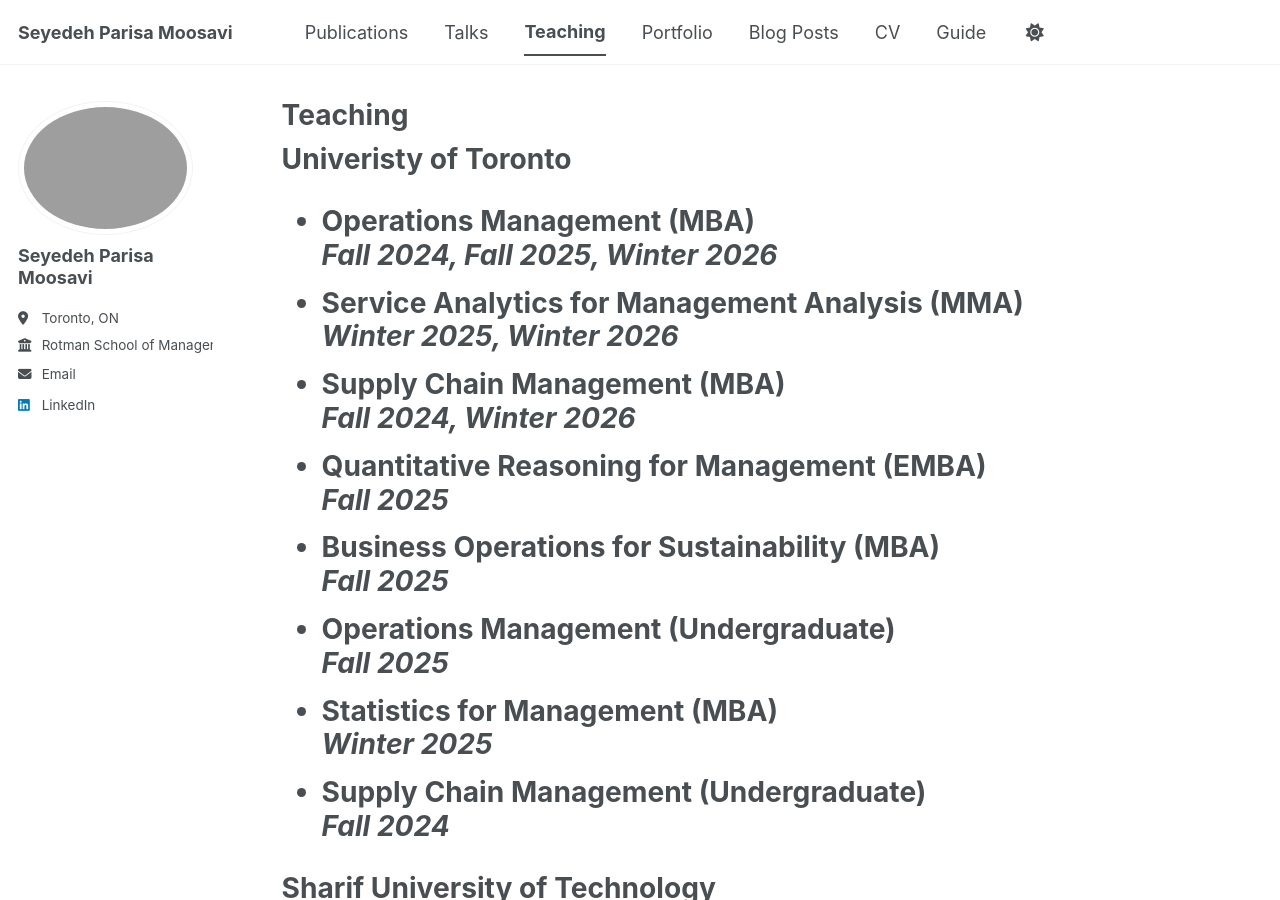
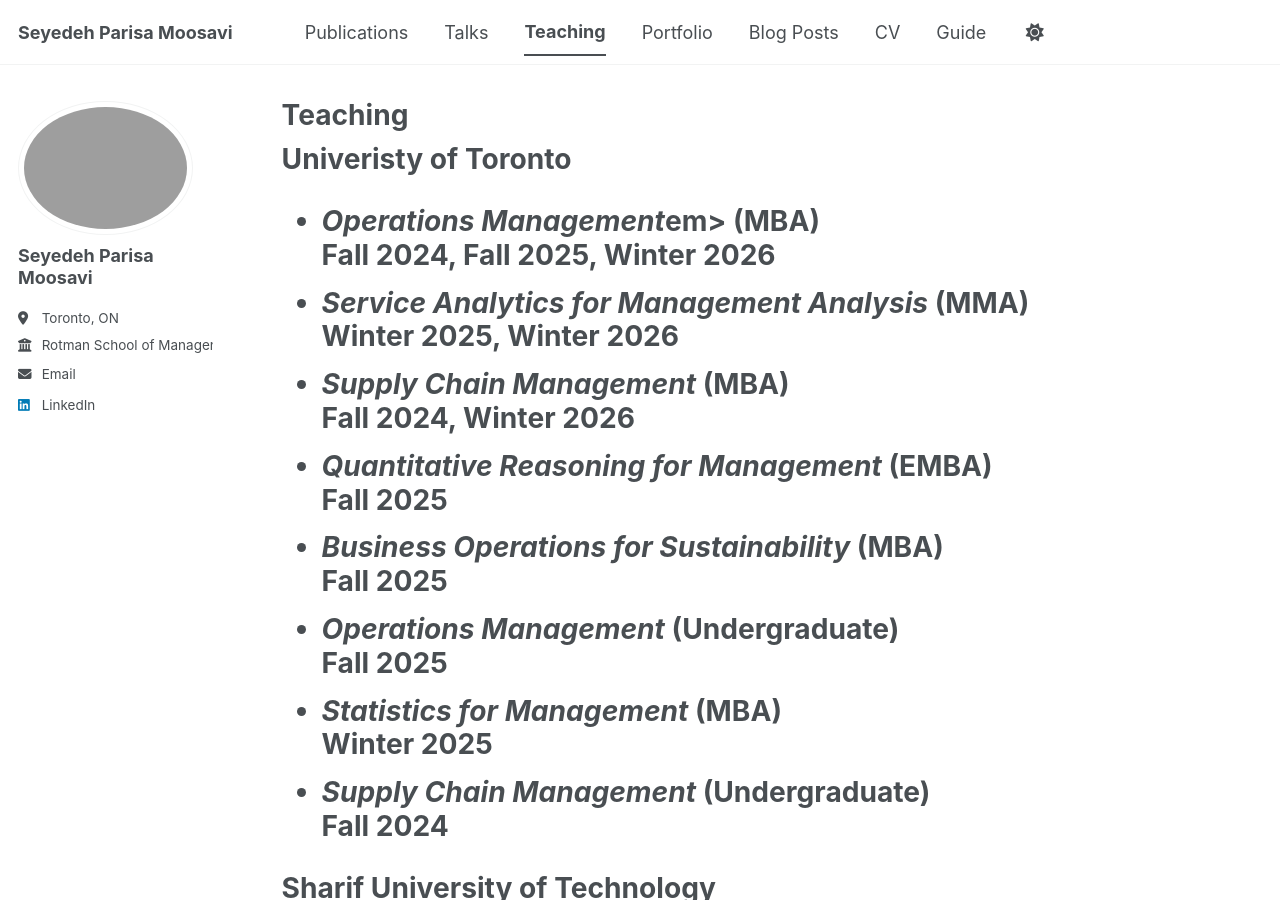
Before and after one commit to parisamsv/parisamsv.github.io, a Jekyll site: the page built from _pages/teaching.html, in a window 1280 px wide and 900 px high. Built offline with Jekyll 4.4.1, drawn with Linux system fonts in a browser that asks for light colours; a script bundle is joined from its source files by our own code; library files that are not in the unit come from our copies.

```diff
--- a/_pages/teaching.html
+++ b/_pages/teaching.html
@@ -8,36 +8,36 @@ author_profile: true
 <h1>Univeristy of Toronto<h1>
 <ul>
   <li>
-    <strong>Operations Management</strong> (MBA)<br>
-    <em>Fall 2024, Fall 2025, Winter 2026</em>
+    <em>Operations Management</em>em> (MBA)<br>
+    Fall 2024, Fall 2025, Winter 2026
   </li>
   <li>
-    <strong>Service Analytics for Management Analysis</strong> (MMA)<br>
-    <em>Winter 2025, Winter 2026</em>
+    <em>Service Analytics for Management Analysis</em> (MMA)<br>
+    Winter 2025, Winter 2026
   </li>
   <li>
-    <strong>Supply Chain Management</strong> (MBA)<br>
-    <em>Fall 2024, Winter 2026</em>
+    <em>Supply Chain Management</em> (MBA)<br>
+    Fall 2024, Winter 2026
   </li>
   <li>
-    <strong>Quantitative Reasoning for Management</strong> (EMBA)<br>
-    <em>Fall 2025</em>
+    <em>Quantitative Reasoning for Management</em> (EMBA)<br>
+    Fall 2025
   </li>
   <li>
-    <strong>Business Operations for Sustainability</strong> (MBA)<br>
-    <em>Fall 2025</em>
+    <em>Business Operations for Sustainability</em> (MBA)<br>
+    Fall 2025
   </li>
   <li>
-    <strong>Operations Management</strong> (Undergraduate)<br>
-    <em>Fall 2025</em>
+    <em>Operations Management</em> (Undergraduate)<br>
+    Fall 2025
   </li>
   <li>
-    <strong>Statistics for Management</strong> (MBA)<br>
-    <em>Winter 2025</em>
+    <em>Statistics for Management</em> (MBA)<br>
+    Winter 2025
   </li>
   <li>
-    <strong>Supply Chain Management</strong> (Undergraduate)<br>
-    <em>Fall 2024</em>
+    <em>Supply Chain Management</em> (Undergraduate)<br>
+    Fall 2024
   </li>
 </ul>
 
@@ -45,27 +45,27 @@ author_profile: true
 <h1>Sharif University of Technology<h1>
 <ul>
   <li>
-    <strong>Fundamentals of Computer Simulation</strong><br>
-    <em>Fall 2021, Spring 2022</em>
+    <em>Fundamentals of Computer Simulation</em><br>
+    Fall 2021, Spring 2022
   </li>
   <li>
-    <strong>Transportation Planning</strong><br>
-    <em>Fall 2021</em>
+    <em>Transportation Planning</em><br>
+    Fall 2021
   </li>
   <li>
-    <strong>Operations Research I</strong><br>
-    <em>Spring 2021</em>
+    <em>Operations Research I</em><br>
+    Spring 2021
   </li>
   <li>
-    <strong>Computer Information Systems in Industrial Engineering</strong><br>
-    <em>Spring 2021</em>
+    <em>Computer Information Systems in Industrial Engineering</em><br>
+    Spring 2021
   </li>
   <li>
-    <strong>Operations Research II</strong><br>
-    <em>Fall 2019, Spring 2020, Fall 2020, Spring 2021</em>
+    <em>Operations Research II</em><br>
+    Fall 2019, Spring 2020, Fall 2020, Spring 2021
   </li>
   <li>
-    <strong>Plant Layout</strong><br>
-    <em>Fall 2019, Spring 2020</em>
+    <em>Plant Layout</strong><em>
+    Fall 2019, Spring 2020
   </li>
 </ul>
```
